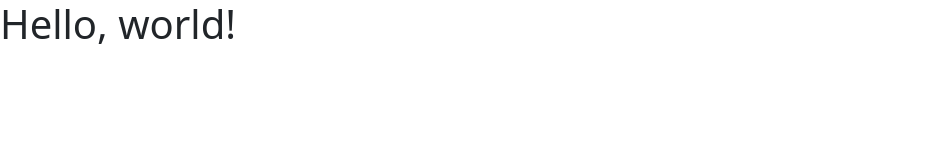
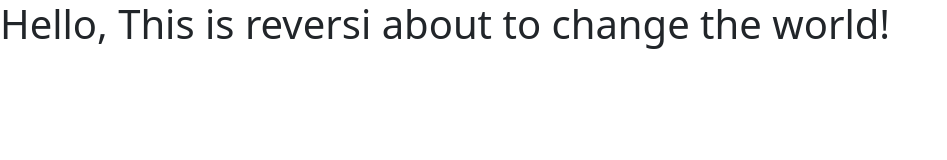
Before and after one commit to Bebe2158/reversi-bebe2158, a website: page public/index.html in a window 1280 px wide. Shown: the whole page, without its empty margins (0-947 px from the left). Drawn offline with nearby package versions, Linux system fonts and the light colour scheme.

Commit message:
Update index.html

```diff
--- a/public/index.html
+++ b/public/index.html
@@ -11,7 +11,7 @@
     <title>Hello, world!</title>
   </head>
   <body>
-    <h1>Hello, world!</h1>
+    <h1>Hello, This is reversi about to change the world! </h1>
 
     <!-- Optional JavaScript; choose one of the two! -->
 
```
